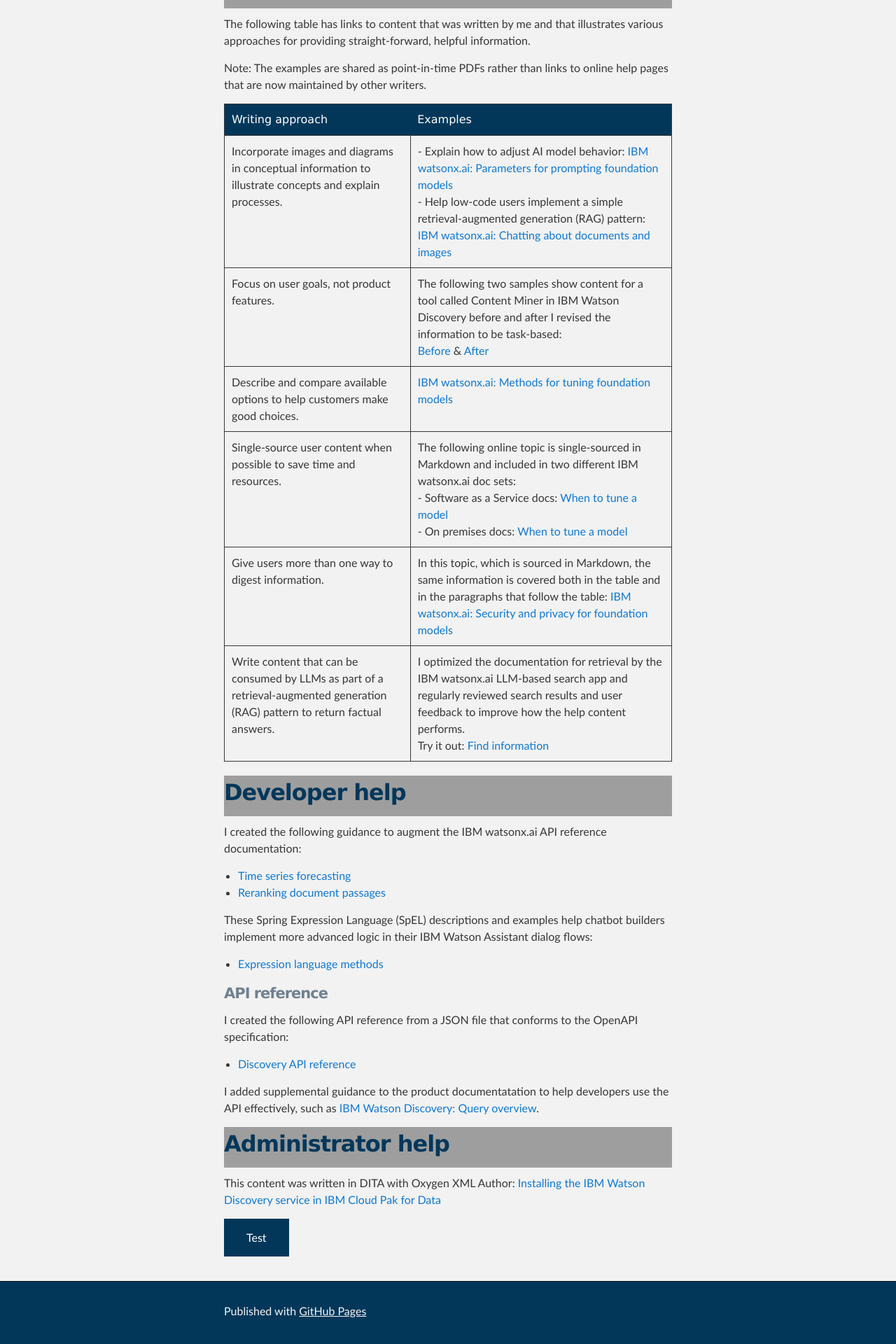
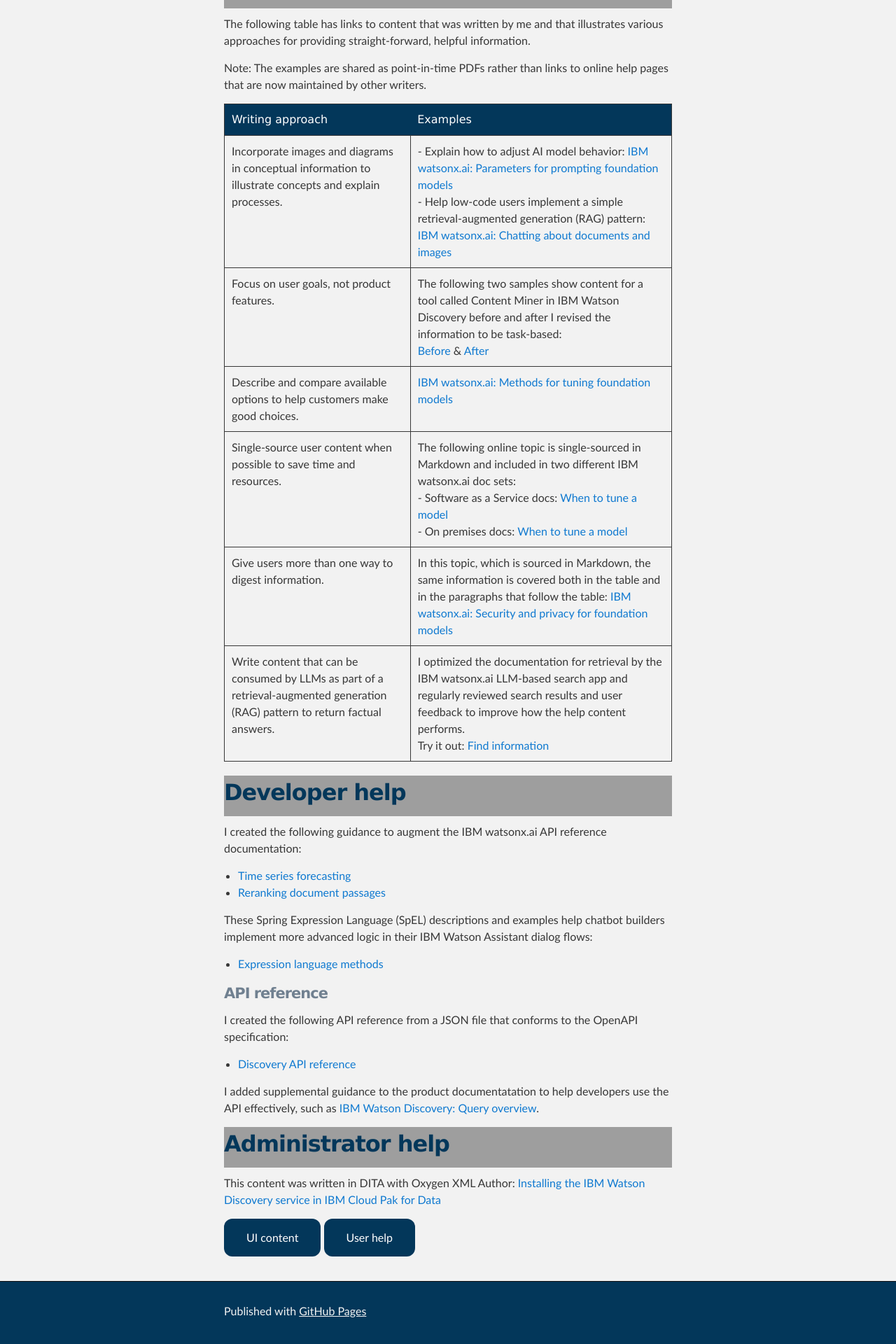
Before and after one commit to michelle-miller/michelle-miller.github.io, a Jekyll site: the page built from index.md, in a window 1280 px wide. Shown: the part 3539-5459 px from the top of the page at 70% size. Built offline with Jekyll 4.4.1, drawn with Linux system fonts in a browser that asks for light colours; our own code applies the rules of GitHub Pages for plain Markdown files; grey boxes are pictures that could not be loaded.

Commit message:
more button tests

```diff
--- a/_sass/jekyll-theme-slate.scss
+++ b/_sass/jekyll-theme-slate.scss
@@ -122,6 +122,7 @@ a:hover, a:focus {
 .btn {
   background-color: #03375a; /* Navy */
   border: none;
+  border-radius: 12px;
   color: white;
   padding: 15px 32px;
   text-align: center;
--- a/index.md
+++ b/index.md
@@ -90,4 +90,4 @@ I added supplemental guidance to the product documentatation to help developers
 
 This content was written in DITA with Oxygen XML Author:  [Installing the IBM Watson Discovery service in IBM Cloud Pak for Data](https://michelle-miller.github.io/samples/CP-Data-4.7.x-Admin-Disco.pdf){:target="_blank"}
 
-[Test](#tooltips){: .btn}
+[UI content](#user-interface-content){: .btn}  [User help](#user-help){: .btn}
```
